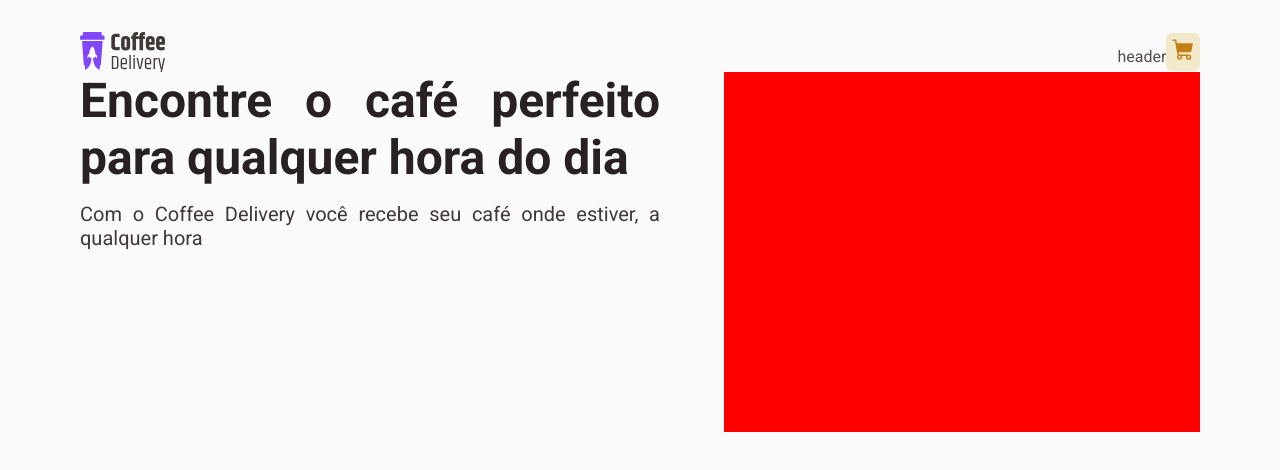
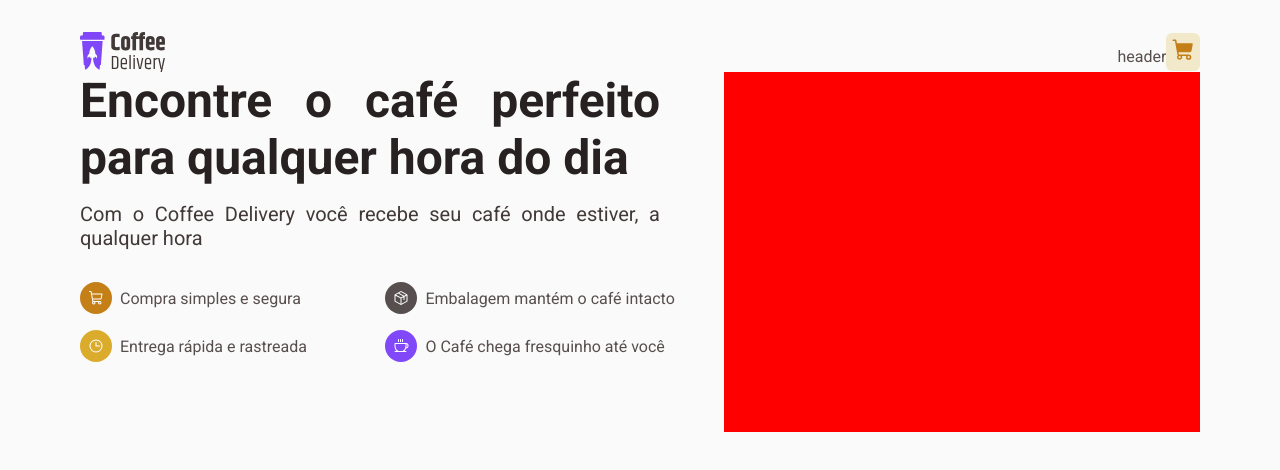
Before and after one commit to fescherer/rocket-seat-challenges, a React (Vite) app in the folder 02-coffee-delivery/: page / in a window 1280 px wide. Shown: the top 470 px of the page. Built offline with nearby package versions, Linux system fonts and the light colour scheme.

Commit message:
:sparkles: feat: header stats

```diff
--- a/02-coffee-delivery/src/pages/List/index.tsx
+++ b/02-coffee-delivery/src/pages/List/index.tsx
@@ -1,8 +1,10 @@
+import { Clock, Coffee, Package, ShoppingCart } from '@phosphor-icons/react'
 import * as S from './styles'
 
 export function List() {
   return (
     <S.Wrapper>
+      <S.TitleWrapper>
         <S.TitleContainer>
           <S.Title>Encontre o café perfeito para qualquer hora do dia</S.Title>
           <S.Subtitle>
@@ -10,6 +12,37 @@ export function List() {
             hora
           </S.Subtitle>
         </S.TitleContainer>
+
+        <S.StatsContainer>
+          <S.StatItem>
+            <S.Icon bg="yellow-dark">
+              <ShoppingCart />
+            </S.Icon>
+            Compra simples e segura
+          </S.StatItem>
+
+          <S.StatItem>
+            <S.Icon bg="base-text">
+              <Package />
+            </S.Icon>
+            Embalagem mantém o café intacto
+          </S.StatItem>
+
+          <S.StatItem>
+            <S.Icon bg="yellow">
+              <Clock />
+            </S.Icon>
+            Entrega rápida e rastreada
+          </S.StatItem>
+
+          <S.StatItem>
+            <S.Icon bg="purple">
+              <Coffee />
+            </S.Icon>
+            O Café chega fresquinho até você
+          </S.StatItem>
+        </S.StatsContainer>
+      </S.TitleWrapper>
       <S.imgDiv></S.imgDiv>
     </S.Wrapper>
   )
--- a/02-coffee-delivery/src/pages/List/styles.ts
+++ b/02-coffee-delivery/src/pages/List/styles.ts
@@ -1,8 +1,18 @@
 import styled from 'styled-components'
+
+type IconType = {
+  bg: 'yellow-dark' | 'yellow' | 'base-text' | 'purple'
+}
 
 export const Wrapper = styled.div`
   display: flex;
   justify-content: space-between;
+`
+
+export const TitleWrapper = styled.div`
+  display: flex;
+  flex-direction: column;
+  gap: 2rem;
 `
 
 export const TitleContainer = styled.div`
@@ -23,6 +33,27 @@ export const Subtitle = styled.div`
   color: ${({ theme }) => theme.colors['base-subtitle']};
 `
 
+export const StatsContainer = styled.div`
+  display: grid;
+  grid-template-columns: 1fr 1fr;
+  gap: 1rem;
+`
+
+export const StatItem = styled.div`
+  display: flex;
+  align-items: center;
+  gap: 0.5rem;
+`
+
+export const Icon = styled.div<IconType>`
+  padding: 0.5rem;
+  border-radius: 50%;
+  width: 32px;
+  height: 32px;
+  color: ${({ theme }) => theme.colors.white};
+  background-color: ${({ bg, theme }) => theme.colors[bg]};
+`
+
 export const imgDiv = styled.div`
   width: 476px;
   height: 360px;
```
Lines whose indentation alone changed are shown as unchanged.
